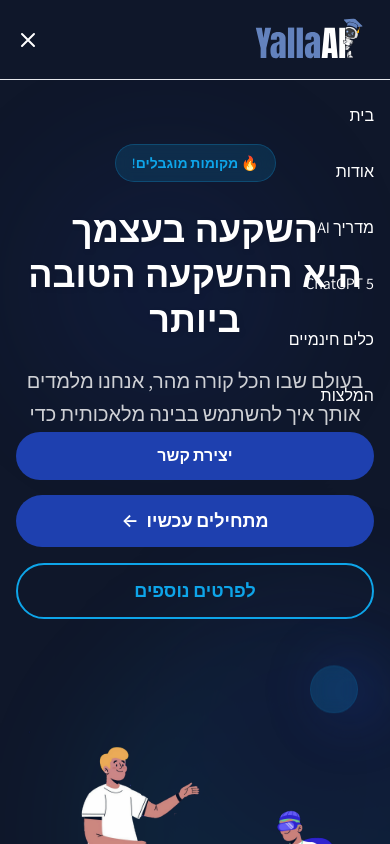
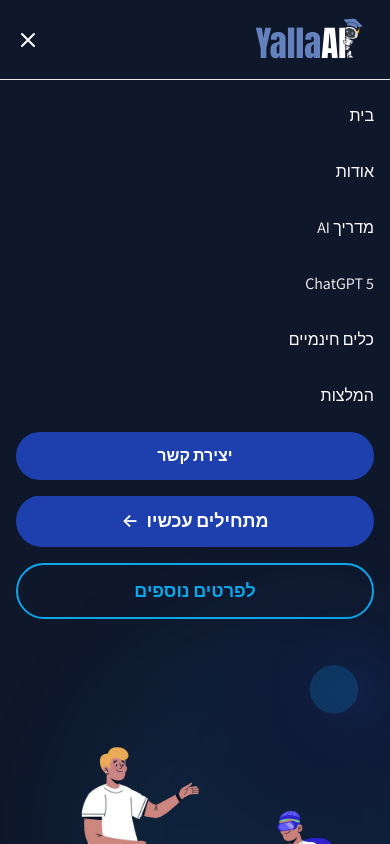
Before and after one commit to harelush/Yalla-AI, a Next.js app: page / in a window 390 px wide. Both pictures are taken after a click on the button 28 px from the left and 39 px from the top of the page. Shown: the top 844 px of the page. Built offline with nearby package versions, Linux system fonts and the light colour scheme; a web font is replaced by a local one; what tailwindcss-rtl would draw is missing.

Commit message:
Update mobile menu background color in Layout component for improved visibility

```diff
--- a/components/Layout.js
+++ b/components/Layout.js
@@ -72,7 +72,7 @@ export default function Layout({ children }) {
 
           {/* Mobile Menu */}
           {isMenuOpen && (
-            <div className="md:hidden py-4 px-4 border-t border-gray-200">
+            <div className="md:hidden py-4 px-4 border-t border-gray-200 bg-hero-bg">
               <div className="flex flex-col space-y-4">
                 <Link href="/" className="text-white hover:text-secondary transition-colors py-2">
                   {content.navigation.home}
```
